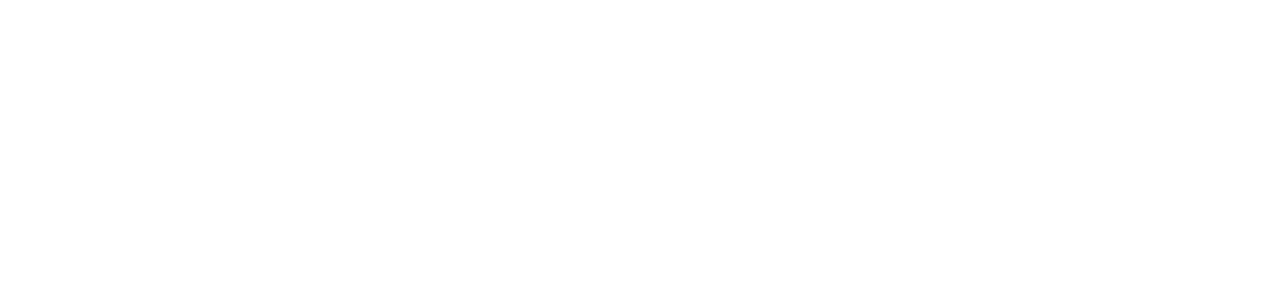
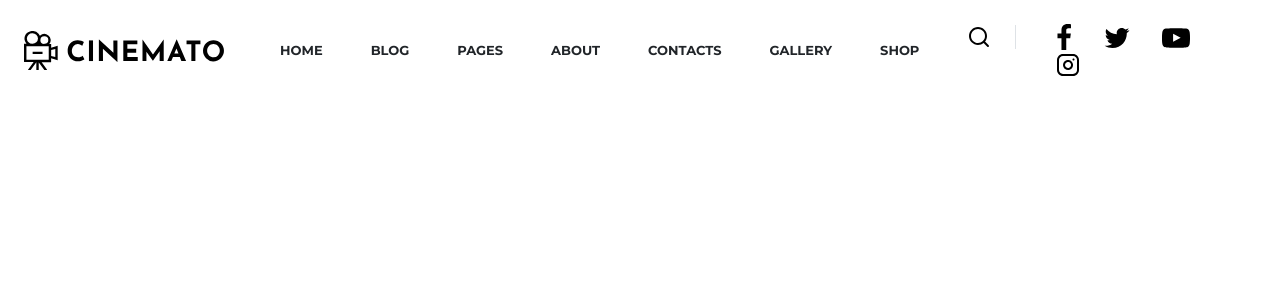
Before and after one commit to DavideGila/proj-html-vuejs, a Vue app: page / in a window 1280 px wide. Shown: the top 300 px of the page. Built offline with nearby package versions, Linux system fonts and the light colour scheme.

Commit message:
imported HeaderComponent

```diff
--- a/src/App.vue
+++ b/src/App.vue
@@ -1,15 +1,18 @@
 <template>
-  <div>
-
-  </div>
+  <HeaderComponent />
 </template>
 
 <script>
+import HeaderComponent from './components/HeaderComponent.vue'
+
   export default {
+    components:{
+      HeaderComponent
+    }
 
   }
 </script>
 
 <style lang="scss" scoped>
-
+@use './assets/styles/partials/variables' as *;
 </style>
```
